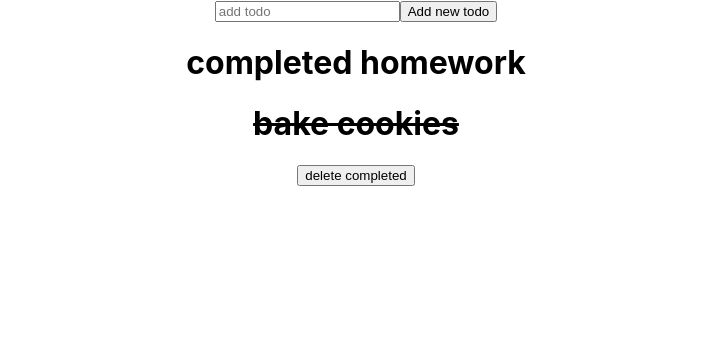
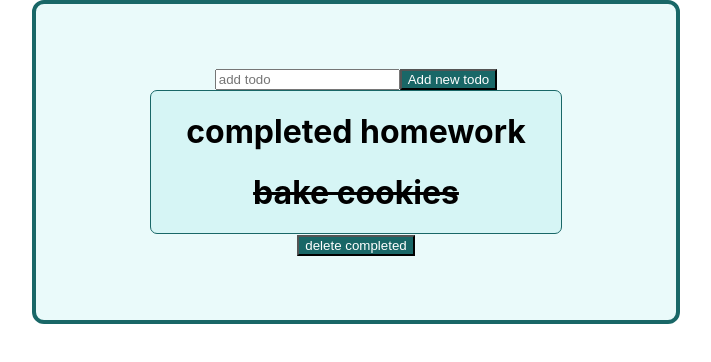
Before and after one commit to bloominstituteoftechnology/reducer-todo, a React (Create React App) app in the folder reducer-todo/: page / in a window 1280 px wide. Shown: the top 362 px of the page, without its empty margins (284-995 px from the left). Built offline with nearby package versions, Linux system fonts and the light colour scheme.

Commit message:
"MVP reached"

```diff
--- a/reducer-todo/src/App.css
+++ b/reducer-todo/src/App.css
@@ -1,5 +1,11 @@
 .App {
   text-align: center;
+  border:#196767 4px solid;
+  width:40%;
+  margin: 0 auto;
+  padding:5%;
+  background: #eafafa;
+  border-radius: 12px;
 }
 
 .App-logo {
@@ -40,3 +46,16 @@
 .completed{
   text-decoration: line-through;
   }
+
+  .display{
+    background:#d6f5f5;
+    width: 80%;
+    margin:0 auto;
+    border: 1px solid  #196767;
+    border-radius: 7px;
+  }
+  button{
+    background: #196767;
+    color:white;
+
+  }
--- a/reducer-todo/src/App.js
+++ b/reducer-todo/src/App.js
@@ -22,16 +22,10 @@ function App() {
 }
 //--------------
 
-
 const addNewTodo = (newText) =>{
-  const newItem = {
-    task: newText,
-    completed: false,
-    id:Date.now()
-  }
-dispatch({
+  dispatch({
   type: "ADD_TODO",
-  payload:newItem
+  payload:(newText)
 })
 }
 //------------------
@@ -39,7 +33,8 @@ dispatch({
   return (
     <div className="App">
       {/* <button onClick = {addNewTodo}>Add Todo</button> */}
-      <Form addtodo ={addNewTodo} newText = {state.newText}/>
+
+      <Form addNewTodo = {addNewTodo} />
       <Display toggle = {toggleTodo} todos = {state.todos}/>
       <button onClick ={filterTodo}>delete completed</button>
 
--- a/reducer-todo/src/components/Display.js
+++ b/reducer-todo/src/components/Display.js
@@ -7,7 +7,7 @@ export default function Display (props){
 
     return(
 
-        <div>
+        <div className ="display">
             {props.todos.map(i =>(
                 <Todo toggle = {props.toggle} key = {i.id} todo = {i}/>
                 ))}{""}
--- a/reducer-todo/src/components/Form.js
+++ b/reducer-todo/src/components/Form.js
@@ -4,26 +4,35 @@ import React, {useState} from 'react';
 export default function Form(props){
 console.log("I am props from form", props)
 
-const [addItem,setAddItem] = useState("")
 
-//   const newText ={
-//     task:{addItem},
-//     completed:false,
-//     id: Date.now()
-//   }
+// const[state, setState] = useState({
+//     newTodo: ''
+// })
+
+// const handleChanges = (e) => {
+//     setState({newTodo:e.target.value})
+//  }
+
+// const handleSubmit =(e) =>{
+//     e.preventDefault()
+//     props.addNewTodo(state)
+//     setState('')
+// }
+
+
+
+const[state,setState] = useState('')
 
     const handleChanges = (e) => {
-       setAddItem(e.target.value)
-    }
+        setState(e.target.value)
+     }
 
-    // const handleChanges = () => {
-    //     setAddItem(props.newText)
-    //  }
+     const handleSubmit =(e) =>{
+         e.preventDefault()
+         props.addNewTodo(state)
+         setState('')
+     }
 
-    const handleSubmit =(e) =>{
-        e.preventDefault()
-        props.addNewTodo(addItem)
-    }
 
 
     return(
@@ -33,7 +42,7 @@ const [addItem,setAddItem] = useState("")
                 type = "text"
                 name = "newTodo"
                 placeholder = "add todo"
-                value = {addItem}
+                value = {state}
                 onChange = {handleChanges}
                 />
                 <button>Add new todo</button>
--- a/reducer-todo/src/reducers/reducer.js
+++ b/reducer-todo/src/reducers/reducer.js
@@ -36,16 +36,15 @@ export function reducer (state, action){
                     todos: state.todos.filter(i =>!i.completed)
                 }
             case 'ADD_TODO':
+            const newTodo = {
+                task:action.payload,
+                completed:false,
+                id:Date.now()
+                }
                 return{
                     ...state,
-                    todo:{
-                        task: action.payload,
-                        completed: false,
-                        id: Date.now()
-                    }
-                    // todos: state.todos.push({task: state.newText}),
-                    // completed: false
-                }
+                    todos: [...state.todos,newTodo]
+         }
         default:
             return state
     }
```
